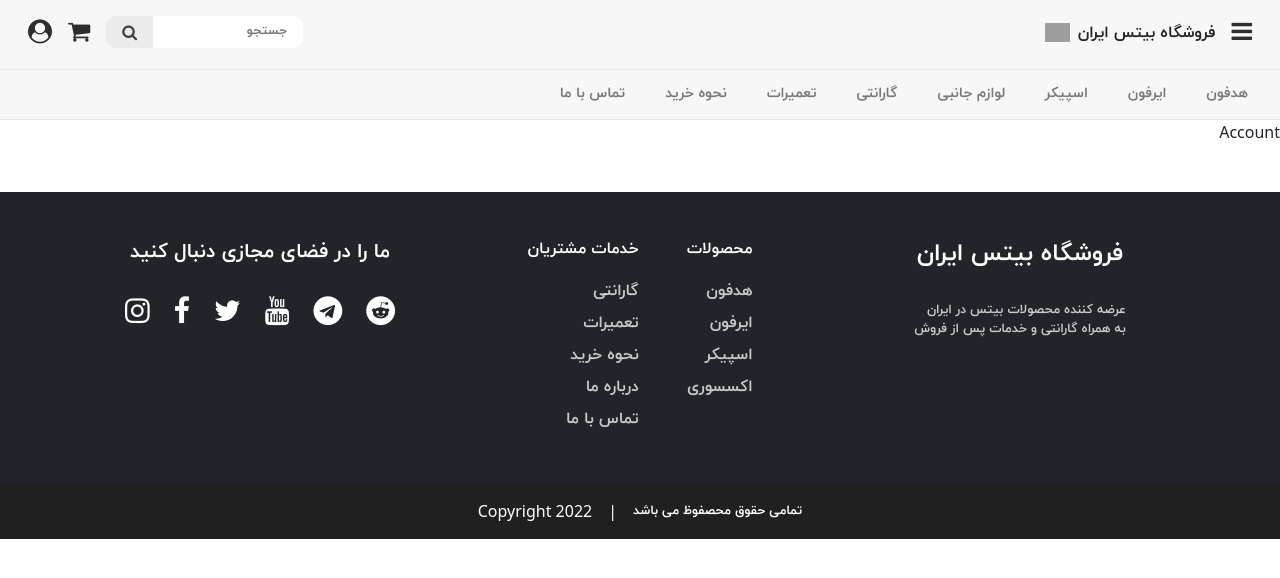
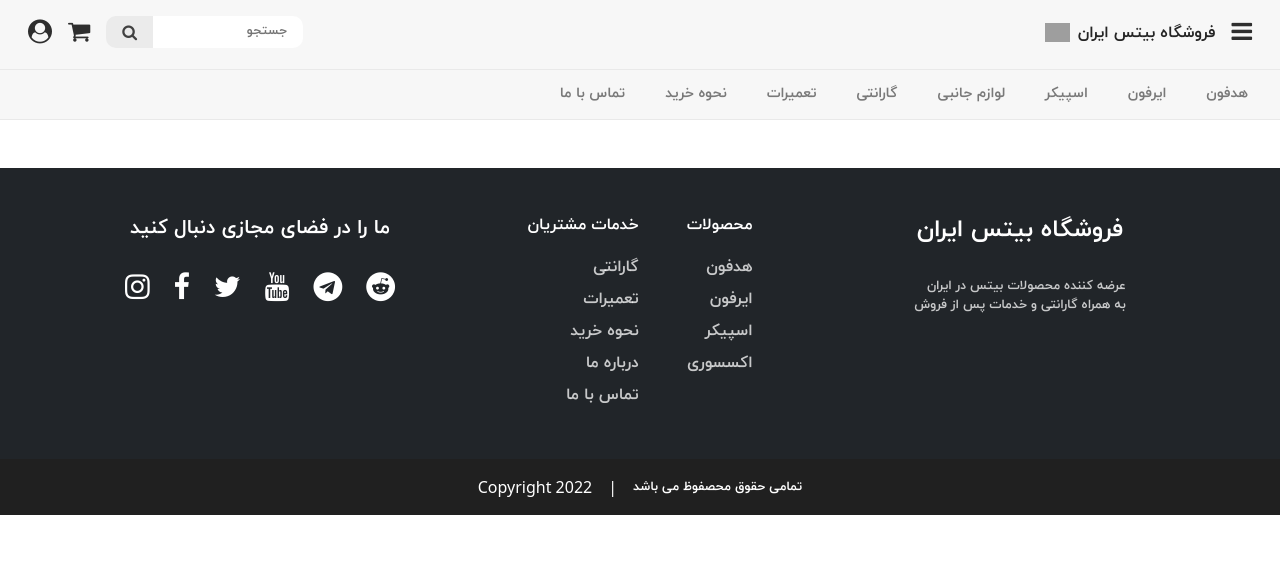
Before and after one commit to aminfvthi/Beats-Iran-Store, a React (Create React App) app: page /account in a window 1280 px wide. Shown: the top 578 px of the page. Built offline with nearby package versions, Linux system fonts and the light colour scheme; grey boxes are pictures that could not be loaded.

Commit message:
Profile page modified

```diff
--- a/src/App.js
+++ b/src/App.js
@@ -2,8 +2,8 @@
 import { BrowserRouter as Router, Routes, Route } from "react-router-dom";
 import { Sidebar, Navbar, Footer } from "./components";
 import {
-  Account,
   Home,
+  Profile,
   Login,
   SignUp,
   Products,
@@ -24,7 +24,7 @@
         <main>
           <Routes>
             <Route path="/" element={<Home />} />
-            <Route path="account" element={<Account />} />
+            <Route path="profile" element={<Profile />} />
             <Route path="login" element={<Login />} />
             <Route path="sign-up" element={<SignUp />} />
             <Route path="products" element={<Products />}>
--- a/src/components/Navbar.jsx
+++ b/src/components/Navbar.jsx
@@ -39,7 +39,7 @@
               <i className="fa fa-shopping-cart"></i>
             </Link>
             <Link
-              to={`${isLoggedIn ? "/account" : "/login"}`}
+              to={`${isLoggedIn ? "/profile" : "/login"}`}
               className="navbar-btn black hover-gray "
             >
               <i className="fa fa-user-circle"></i>
--- a/src/pages/Account.jsx
+++ /dev/null
@@ -1,7 +0,0 @@
-import React from "react";
-
-const Account = () => {
-  return <div>Account</div>;
-};
-
-export default Account;
--- /dev/null
+++ b/src/pages/Profile.jsx
@@ -0,0 +1,7 @@
+import React from "react";
+
+const Profile = () => {
+  return <div>Profile</div>;
+};
+
+export default Profile;
--- a/src/pages/index.js
+++ b/src/pages/index.js
@@ -1,5 +1,5 @@
 export { default as Home } from "./Home";
-export { default as Account } from "./Account";
+export { default as Profile } from "./Profile";
 export { default as Login } from "./Login";
 export { default as SignUp } from "./SignUp";
 export { default as Products } from "./Products";
```
